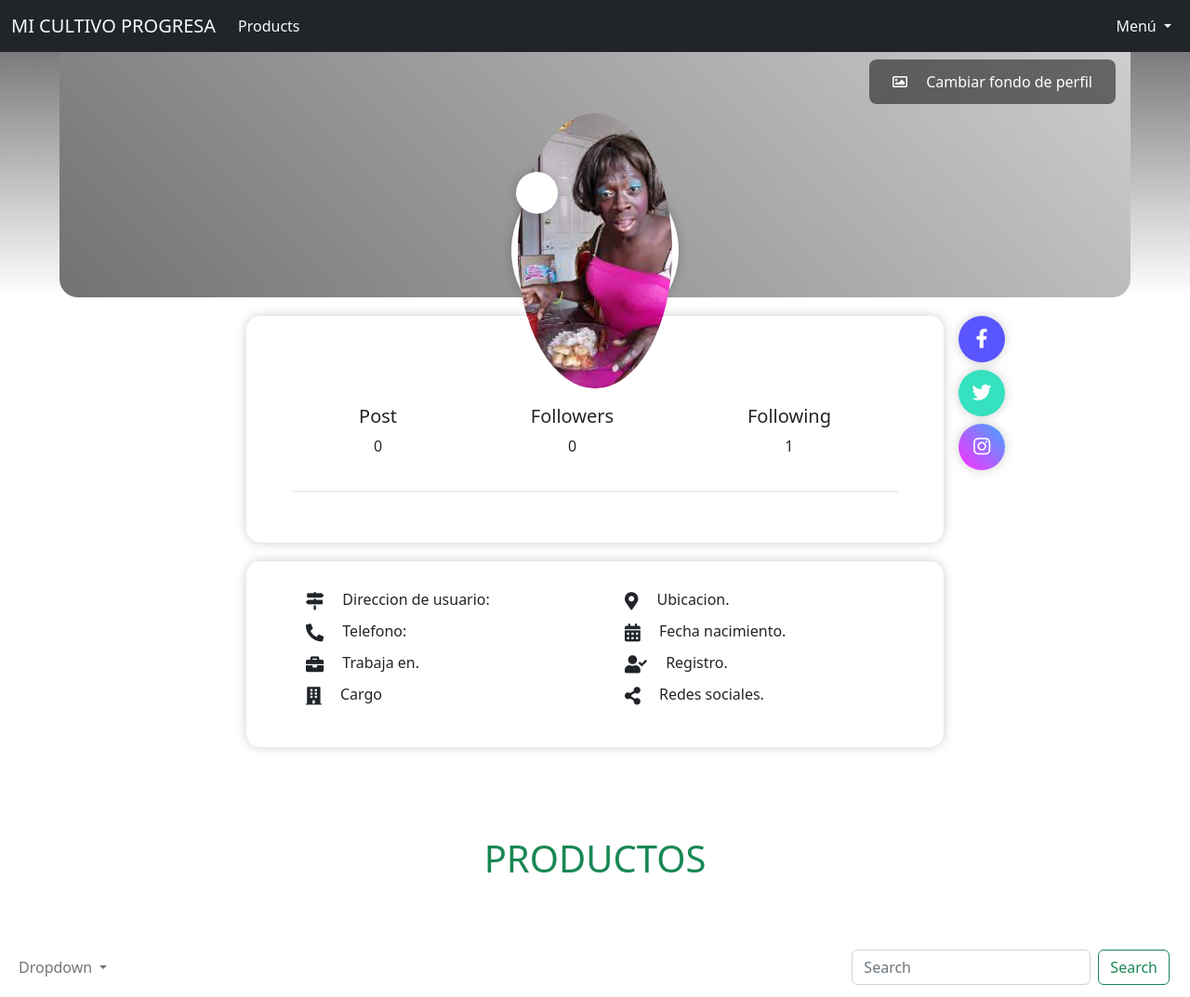
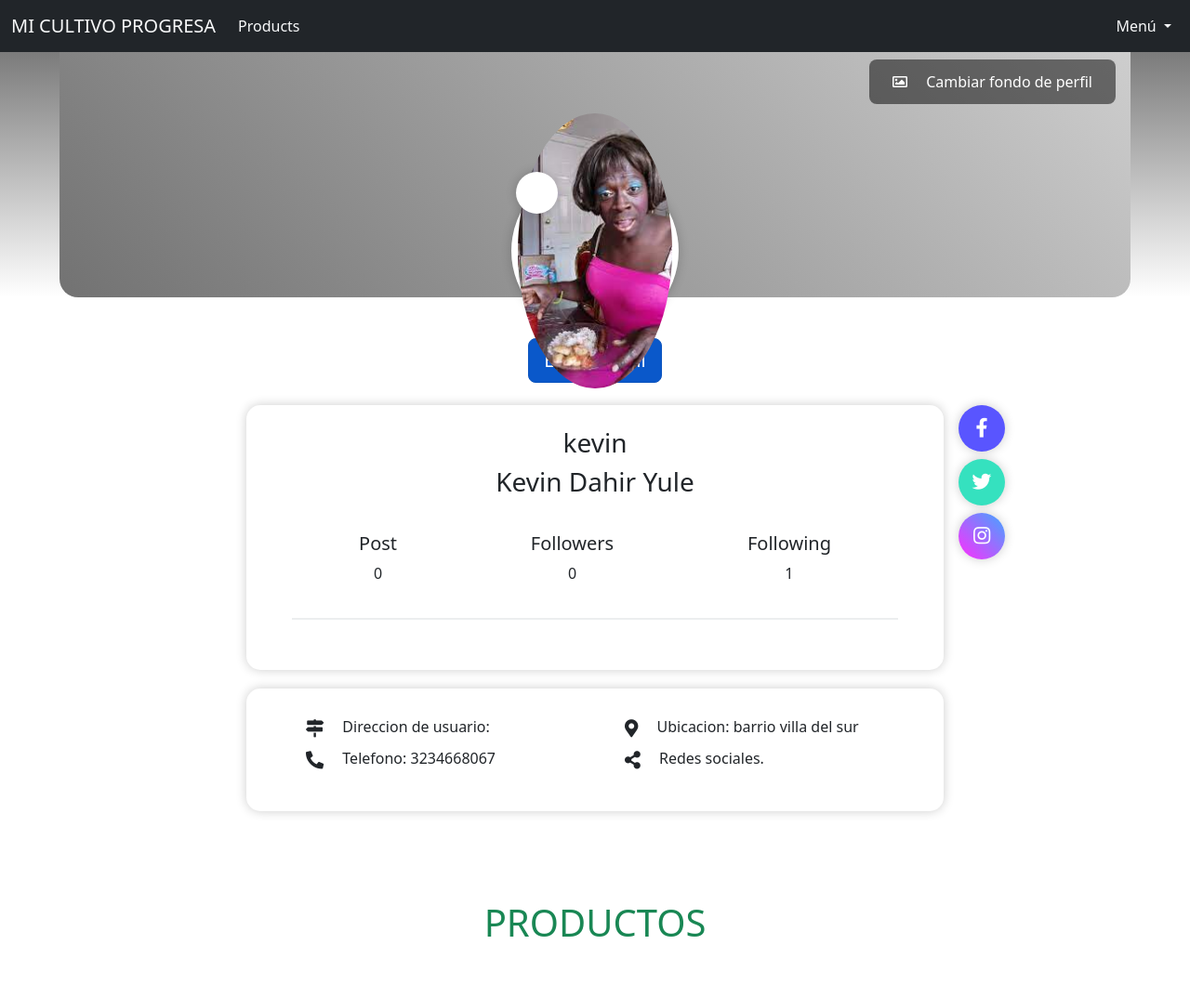
Before and after one commit to JohanMorenoT/ProjectMC, a Django app: a page that uses AppMC/templates/social/profile.html in a window 1280 px wide. Shown: the top 1073 px of the page at 93% size. Run offline with Django 4.2, Linux system fonts and the light colour scheme; data comes from the database, SQL or seed files in the repository; both versions use the stored data as it was after the commit; data that the repository does not hold is empty; some libraries are stand-ins or nearby versions.

Commit message:
editar perfil

```diff
--- a/AppMC/forms.py
+++ b/AppMC/forms.py
@@ -1,7 +1,7 @@
 from django import forms
 from django.contrib.auth.forms import UserCreationForm
 from django.contrib.auth.models import User
-from .models import Post
+from .models import Post, Profile
 
 class UserRegisterForm(UserCreationForm):
 	email = forms.EmailField()
@@ -13,6 +13,10 @@
 		fields = ['username', 'email', 'password1', 'password2']
 		help_texts = {k:"" for k in fields }
 
+class ProfileForm(forms.ModelForm):
+    class Meta:
+        model = Profile
+        fields = ['nombres', 'apellidos', 'telefono', 'direccion']
 
 class PostForm(forms.ModelForm):
 	description = forms.CharField(label='', widget=forms.Textarea(attrs={'rows':2, 'placeholder': 'Haz una descripción del producto.'}), required=True)
--- a/AppMC/models.py
+++ b/AppMC/models.py
@@ -6,7 +6,11 @@
 
 class Profile(models.Model):
     user = models.OneToOneField(User, on_delete=models.CASCADE)
-    image = models.ImageField(default='staic/usuario.png')
+    nombres = models.CharField(max_length=50)
+    apellidos = models.CharField(max_length=100)
+    telefono = models.CharField(max_length=20)
+    direccion = models.CharField(max_length=200)
+    image = models.ImageField(upload_to="usuarios", null=True, blank=True)
 
     def __str__(self):
         return f'Perfil de {self.user.username}'
@@ -37,13 +41,6 @@
     def __str__(self):
         return self.name
 
-    @property
-    def imageURL(self):
-        try:
-            url = self.image.url
-        except:
-            url = ''
-        return url
 
 class Relationship(models.Model):
 	from_user = models.ForeignKey(User, related_name='relationships', on_delete=models.CASCADE)
--- a/AppMC/templates/social/profile.html
+++ b/AppMC/templates/social/profile.html
@@ -16,11 +16,16 @@
 			<button type="button" class="boton-portada">
 				<i class="far fa-image"></i> Cambiar fondo de perfil
 			</button>
+
 		</div>
 	</div>
+	<br>
+	<a href="{% url 'editar_perfil' %}" class="btn btn-primary btn-lg active" role="button" aria-pressed="true">Editar Perfil</a>
+	<br>
 	<div class="perfil-usuario-body">
 		<div class="perfil-usuario-bio">
 			<h3 class="titulo">{{ user.username }}</h3>
+			<h3 class="titulo">{{ user.profile.nombres }} {{ user.profile.apellidos}} </h3>
 			<div class="follow">
 				<div>
 					<h5>Post</h5>
@@ -39,15 +44,11 @@
 		</div>
 		<div class="perfil-usuario-footer">
 			<ul class="lista-datos">
-				<li><i class="icono fas fa-map-signs"></i> Direccion de usuario:</li>
-				<li><i class="icono fas fa-phone-alt"></i> Telefono:</li>
-				<li><i class="icono fas fa-briefcase"></i> Trabaja en.</li>
-				<li><i class="icono fas fa-building"></i> Cargo</li>
+				<li><i class="icono fas fa-map-signs"></i> Direccion de usuario:  </li>
+				<li><i class="icono fas fa-phone-alt"></i> Telefono: {{ user.profile.telefono }}</li>
 			</ul>
 			<ul class="lista-datos">
-				<li><i class="icono fas fa-map-marker-alt"></i> Ubicacion.</li>
-				<li><i class="icono fas fa-calendar-alt"></i> Fecha nacimiento.</li>
-				<li><i class="icono fas fa-user-check"></i> Registro.</li>
+				<li><i class="icono fas fa-map-marker-alt"></i> Ubicacion: {{ user.profile.direccion }}</li>
 				<li><i class="icono fas fa-share-alt"></i> Redes sociales.</li>
 			</ul>
 		</div>
--- a/AppMC/urls.py
+++ b/AppMC/urls.py
@@ -1,4 +1,5 @@
 from django.urls import path
+from .views import edit_profile
 from . import views
 from django.conf import settings
 from django.conf.urls.static import static
@@ -8,6 +9,7 @@
     path('', views.index, name='index'),
     path('feed/', views.feed, name='feed'),
     path('profile/', views.profile, name='profile'),
+    path('perfil/editar/', edit_profile, name='editar_perfil'),
     path('profile/<str:username>/', views.profile, name='profile'),
     path('register/', views.register, name='register'),
     path('login/', LoginView.as_view(template_name='social/login.html'), name='login'),
--- a/AppMC/views.py
+++ b/AppMC/views.py
@@ -1,6 +1,6 @@
 from django.shortcuts import render, redirect, get_object_or_404
 from .models import *
-from .forms import UserRegisterForm, PostForm
+from .forms import UserRegisterForm, PostForm, ProfileForm
 from django.contrib import messages
 from django.contrib.auth.models import User
 from django.contrib.auth.decorators import login_required
@@ -57,6 +57,19 @@
         user = current_user
     return render(request, 'social/profile.html', {'user':user, 'posts': posts, })
 
+@login_required
+def edit_profile(request):
+    profile = request.user.profile
+    if request.method == 'POST':
+        form = ProfileForm(request.POST, instance=profile)
+        if form.is_valid():
+            form.save()
+        return redirect('profile')
+    else:
+        form = ProfileForm(instance=profile)
+    context = {'form': form}
+    return render(request, 'social/edit_profile.html', context)
+
 def follow(request, username):
 	current_user = request.user
 	to_user = User.objects.get(username=username)
```
Also changed, not shown: AppMC/templates/social/edit_profile.html (added, +24 -0 lines), AppMC/migrations/0011_profile_apellidos_profile_direccion_profile_nombres_and_more.py (added), db.sqlite3, media/media/balon.jpg (added).
